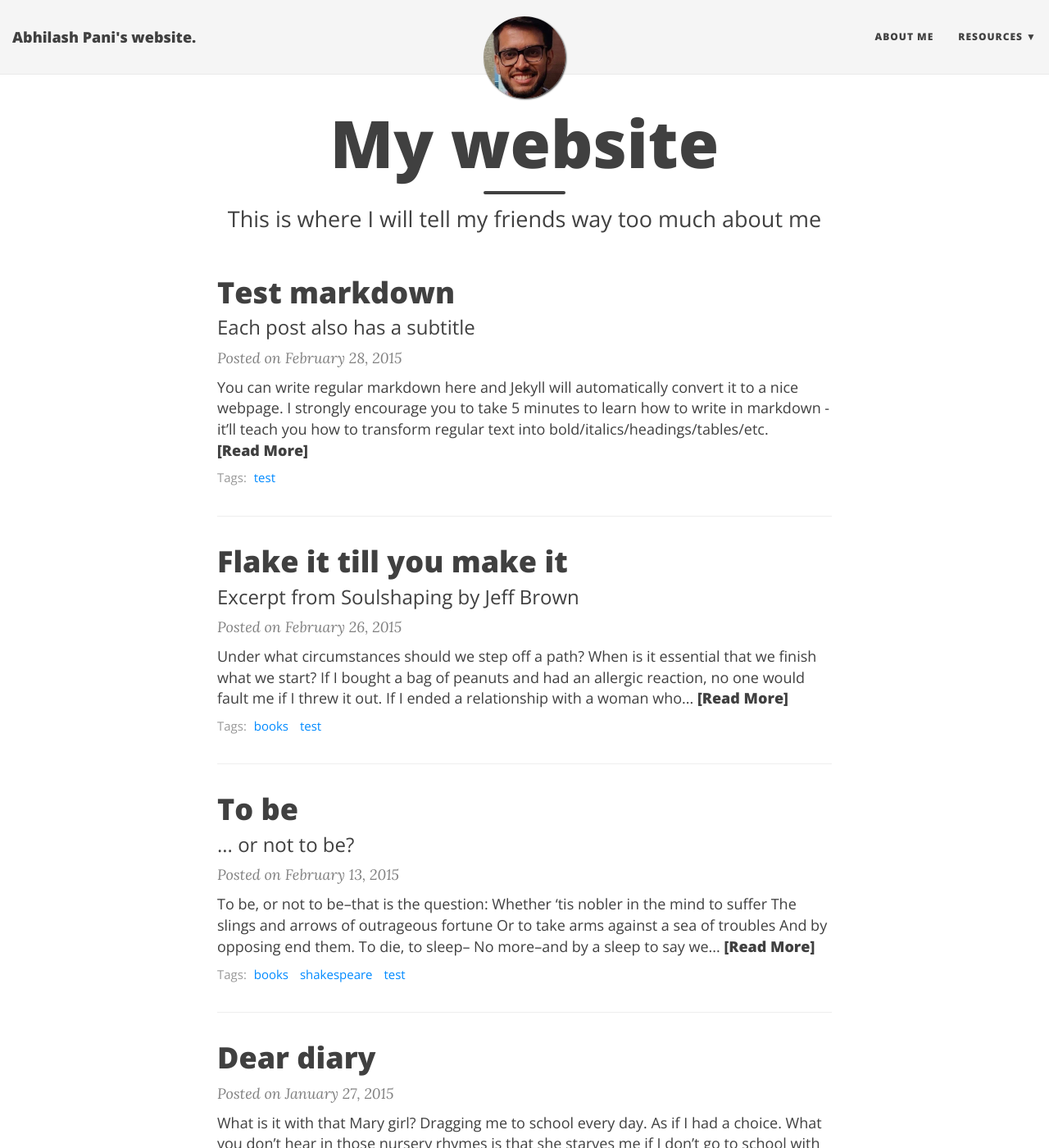
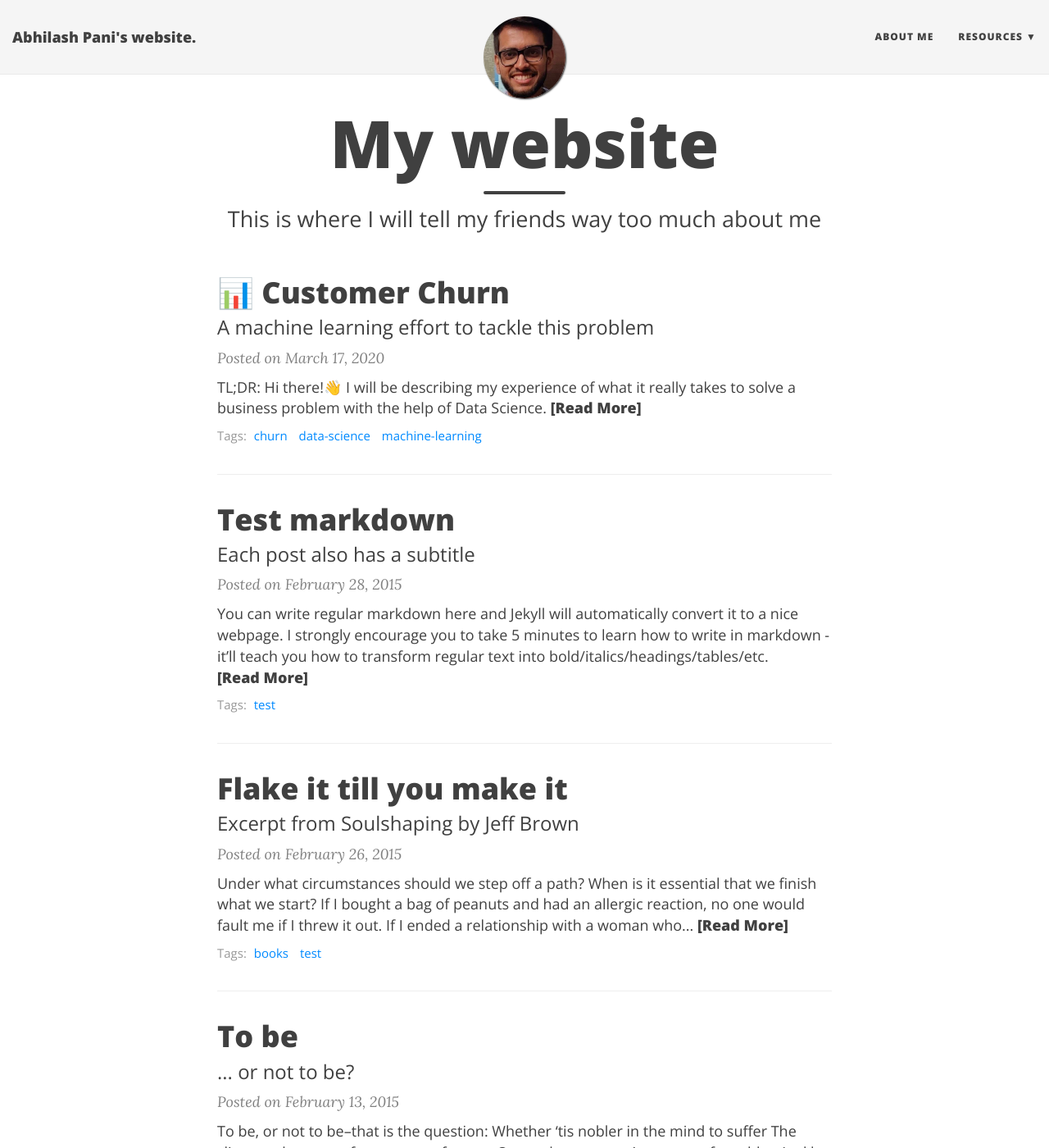
Before and after one commit to 1pani/1pani.github.io, a Jekyll site: the page built from index.html, in a window 1280 px wide and 1400 px high. Shown: the whole window at 82% size. Built offline with Jekyll 4.4.1, drawn with Linux system fonts in a browser that asks for light colours; nearby versions of some CDN libraries; the list of posts is cut into pages by our own code; some of the changed lines change nothing that is shown; some of the changed text lies outside the part shown.

Commit message:
Added customer-churn blog post

```diff
--- /dev/null
+++ b/_posts/2020-03-17-customer-churn.md
@@ -0,0 +1,90 @@
+---
+layout: post
+title: 📊 Customer Churn
+subtitle: A machine learning effort to tackle this problem
+# gh-repo: daattali/beautiful-jekyll
+# gh-badge: [star, fork, follow]
+tags: [churn, data-science, machine-learning]
+# comments: true
+---
+
+**TL;DR:** Hi there!👋 I will be describing my experience of what it really takes to solve a business problem with the help of Data Science.
+
+<!--
+{: .box-note}
+As Jeff Bezos once said, __"We see our customers as invited guests to a party, and we are the hosts. It’s our job every day to make every important aspect of the customer experience a little bit better.”__
+
+So, in order to make customer experience more enjoyable, we should focus on improving our products and making them more responsive to the ever-increasing demands of a customer.
+But first let us start by discussing what exactly customer churn means? -->
+
+First of all, I would like to say to all those inspiring data scientists and budding ML enthusiasts that if you have done some work which involves any kind of Data Science essence in it, please, please share it just as I am doing by writing down my work. Also, if you might be wondering what got me into writing a blog is all thanks to [David Robinson](http://varianceexplained.org/) and his tweet -
+
+<blockquote class="twitter-tweet"><p lang="en" dir="ltr">When you’ve written the same code 3 times, write a function<br><br>When you’ve given the same in-person advice 3 times, write a blog post</p>&mdash; David Robinson (@drob) <a href="https://twitter.com/drob/status/928447584712253440?ref_src=twsrc%5Etfw">November 9, 2017</a></blockquote> <script async src="https://platform.twitter.com/widgets.js" charset="utf-8"></script>
+Yes, by the time I write down this post, I had given numerous presentations and [KT](https://en.wikipedia.org/wiki/Knowledge_transfer) sessions to different stakeholders involved during the course of this project.
+
+So.... what are you guys waiting for? Grab all those required tools and get down to some writing skills.
+
+Enough motivation and let us come back to the topic being discussed here.
+
+
+### ❓ Defining Customer Churn
+
+Honestly, this was the most uneventful step of the project.
+I started working and the product managers(PM) had done some research at their own level and came up with a definition of churn which was kind of an assumption stating if a NiYO Bharat* Customer who hasn't received salary in the past 3 months is classified as churned.
+{: .box-note}
+**Note:** - * - NiYO Bharat customers are the [blue-collar](https://en.wikipedia.org/wiki/Blue-collar_worker) workers for which NiYO Bharat Salary cards are issued. Also, the churn is predicted for the month of January 2020 taking consideration of vintage data from July-December 2019.
+
+So, we are done with defining what churn actually as in our world.
+
+
+### 👨‍🔬 Feature Engineering
+
+The most exhaustive and time-consuming step is here. I am going to break down how I managed to build a full list of important features very shortly.
+
+{: .box-note}
+**Note:** - You might be wondering how can I start feature engineering when I don't have the required data to carry on my work. Well, you might be right theoretically and it might be true for all the ML Hackathons/Competitions. But in real life, first you need to think, discuss what all features might be important and then write specific SQL queries corresponding to each feature and then start working on the fetched data by merging them together.
+
+- Firstly, I stressed on the fact that I should first know what happens at the ground zero by contacting the sales representative and gather information as to what might be the thought-process of the customers when they interact while onboarding them.
+- Then, I had a discussion with my mentor which led to the conclusion of making of 3-level feature set.
+- Also, the opinions of PM were also considered in making the feature set.
+
+So, Feature Engineering was broadly classified into -
+
+- Transaction - related features.
+- Demographic - related features.
+- Corporate - specific features.
+- Click stream - related features**
+- Customer support - related features**
+- Customer Account Balance - related features**
+
+{: .box-note}
+**Note:** - ** - To be done at a later stage as these data points are still not integrated into the master DB
+
+We have tried to make this v0 project to be simple and focused majorly on identifying the factors and key points leading to a customer churn.
+
+Finally, the data set for model training, with all the steps of Data Cleaning & Feature Engineering & Data Encoding, came out to be a size of around 29,000 rows and 53 columns.
+
+
+### 🚆 Training the model
+
+I decided to use XGBoost as my base-line model for classifying churn.
+{: .box-note}
+**Note:** - If you all want to know more about xgboost, [go to](https://shirinsplayground.netlify.com/2018/11/ml_basics_gbm/) and want to know more about it mathematically, [go to](https://medium.com/syncedreview/tree-boosting-with-xgboost-why-does-xgboost-win-every-machine-learning-competition-ca8034c0b283)
+
+The highest F1-score came out to be 83% after multiple parameter tuning.
+<!-- Insert image -->
+Once again, I would like to highlight the important point that our main aim was to not get higher accuracy or in this case F1-score, rather to identify and analyse the features/factors responsible for a customer churning out of our product.
+
+
+### 💥 Impact created
+
+- First of all, I stressed on importance of clickstream data. We should really focus on this untapped data as this is crucial in undersatnding 360-degree customer journey experience.
+- I was also responsible for the decision to focus on analysing the customer support enquiries to know their intent.
+- I also highlighted the decision to implement a knowledge-graph for the NiYO Bharat customer base to understand their actions better.
+
+
+### 🏁 Wrapping up
+
+You might have noticed that I majorly worked at the intersection of data, engineering, product and growth. If you got this gist, then I was successful in highlighting what it really makes it tick in the real world of Data Science/ML at the industry level. You need to first understand business requirements, understand the product better, discuss the impact you can input, actually build the solution you suggested earlier, validate whether it meets the requirements, push the model/solution to production so as to be used in the product line by the customers.
+
+__Hope you all enjoyed reading my experience. Don't forget to share thisw tih your friends. I am open for suggestions and valuable feedback.This was my first post with many more to come further. Till then, keep reading, building, breaking stuffs.__ 👍💯
```
Also changed, not shown: _posts/2015-02-28-test-markdown.md (line endings or trailing spaces).
